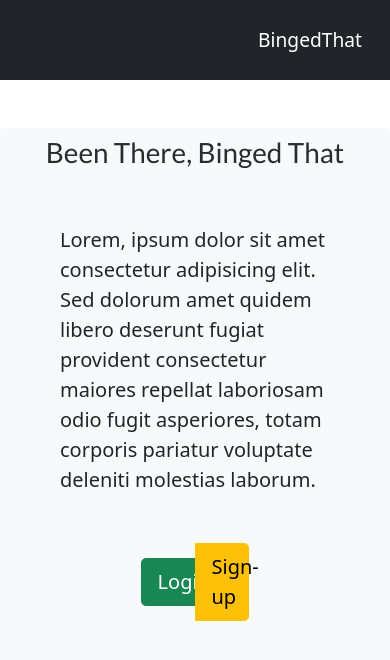
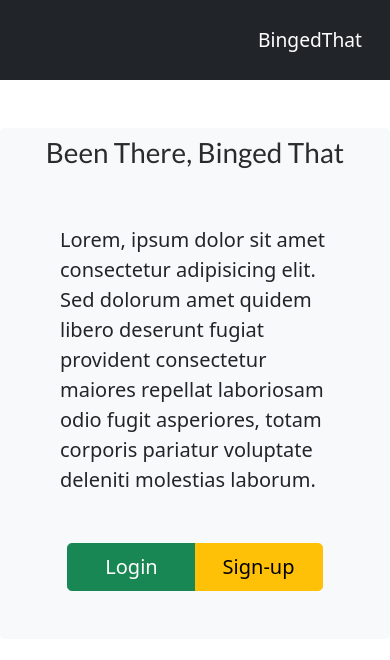
Before and after one commit to Mojtaba-NikAeen/binge, a Next.js app: page / in a window 390 px wide. Shown: the top 660 px of the page. Built offline with nearby package versions, Linux system fonts and the light colour scheme; no server answers.

Commit message:
fixed btns size in index

```diff
--- a/styles/globals.css
+++ b/styles/globals.css
@@ -54,4 +54,8 @@ ul {
   .divProfile {
     width: 100% !important;
   }
+
+  .buttonSize {
+    width: 35%;
+  }
 }
```
